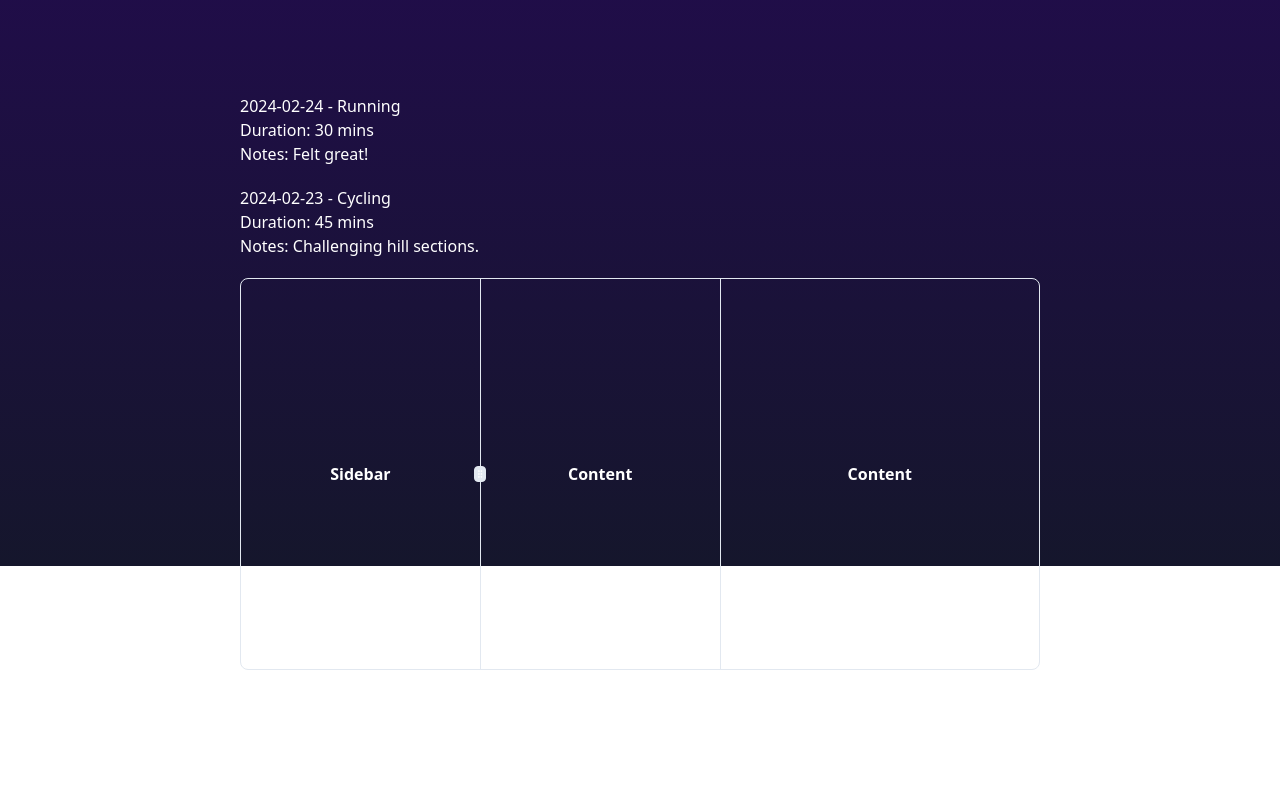
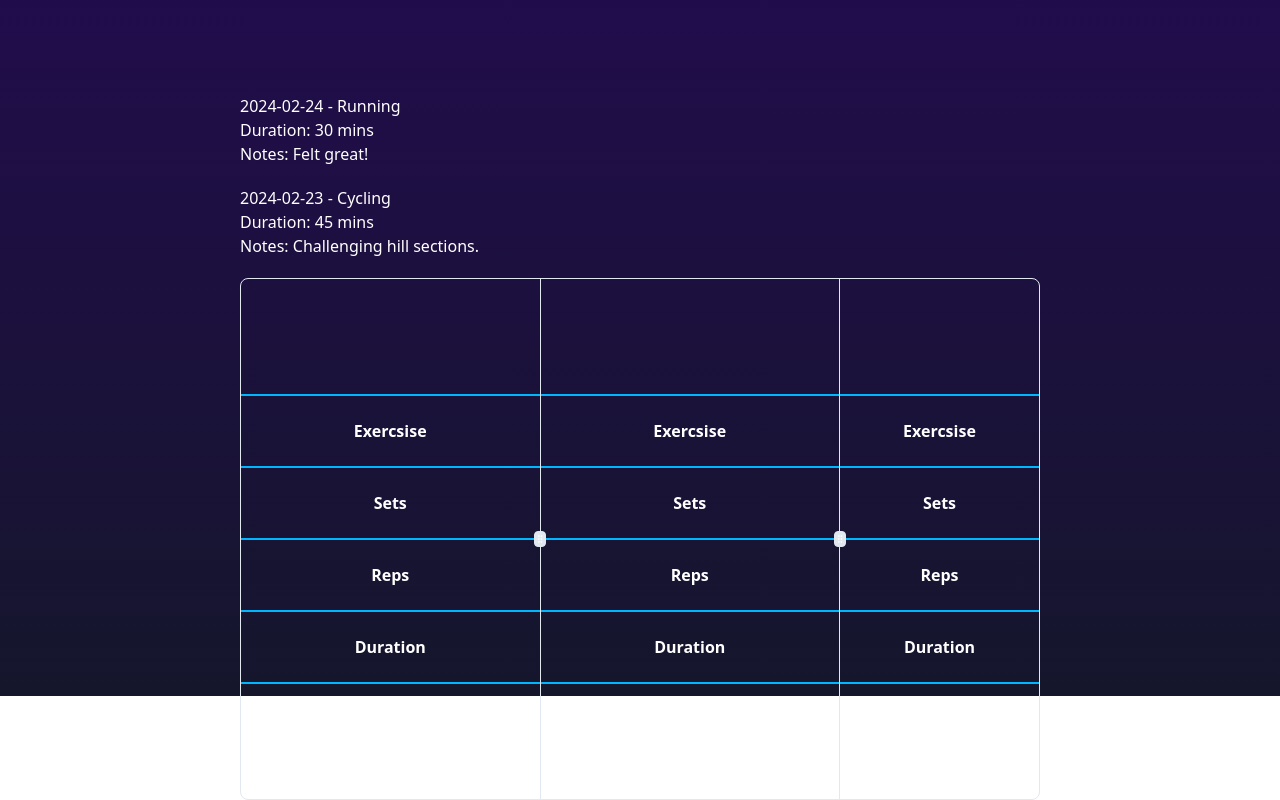
Before and after one commit to screenl/fitext-video-editor, a Next.js app: page / in a window 1280 px wide. Shown: the part 740-1540 px from the top of the page. Before the commit the page ends 1410 px from the top, so only its background shows below. Built offline with nearby package versions, Linux system fonts and the light colour scheme.

Commit message:
Timeline with styles

```diff
--- a/package.json
+++ b/package.json
@@ -35,6 +35,7 @@
     "@typescript-eslint/eslint-plugin": "^6.11.0",
     "@typescript-eslint/parser": "^6.11.0",
     "autoprefixer": "^10.4.14",
+    "daisyui": "^4.7.2",
     "eslint": "^8.54.0",
     "eslint-config-next": "^14.0.4",
     "postcss": "^8.4.31",
--- a/src/Components/TimeLineGadgets/ResizableBoxes.tsx
+++ b/src/Components/TimeLineGadgets/ResizableBoxes.tsx
@@ -11,21 +11,48 @@ export function Boxes() {
       className="min-h-52 min-w-[800px]  rounded-lg border"
     >
       <ResizablePanel defaultSize={30}>
-        <div className="flex h-full items-center justify-center p-6">
-          <span className="font-semibold">Sidebar</span>
-        </div>
-      </ResizablePanel>
-      <ResizableHandle withHandle />
-      <ResizablePanel defaultSize={30}>
-        <div className="flex h-full items-center justify-center p-6">
-          <span className="font-semibold">Content</span>
+        <div className=" flex h-full flex-col items-center justify-center ">
+          <div className="divider divider-info"></div>
+          <span className="font-semibold">Exercsise</span>
+          <div className="divider divider-info"></div>
+          <span className="font-semibold">Sets</span>
+          <div className="divider divider-info"></div>
+          <span className="font-semibold">Reps</span>
+          <div className="divider divider-info"></div>
+          <span className="font-semibold">Duration</span>
+          <div className="divider divider-info"></div>
         </div>
       </ResizablePanel>
 
-      <ResizableHandle />
-      <ResizablePanel defaultSize={40}>
-        <div className="flex h-full items-center justify-center p-6">
-          <span className="font-semibold">Content</span>
+      <ResizableHandle withHandle />
+
+      <ResizablePanel defaultSize={30}>
+        <div className=" flex h-full flex-col items-center justify-center ">
+          <div className="divider divider-info"></div>
+          <span className="font-semibold">Exercsise</span>
+          <div className="divider divider-info"></div>
+          <span className="font-semibold">Sets</span>
+          <div className="divider divider-info"></div>
+          <span className="font-semibold">Reps</span>
+          <div className="divider divider-info"></div>
+          <span className="font-semibold">Duration</span>
+          <div className="divider divider-info"></div>
+        </div>
+      </ResizablePanel>
+
+      <ResizableHandle withHandle />
+
+      <ResizablePanel defaultSize={20}>
+        <div className=" flex h-full flex-col items-center justify-center ">
+          <div className="divider divider-info"></div>
+          <span className="font-semibold">Exercsise</span>
+          <div className="divider divider-info"></div>
+          <span className="font-semibold">Sets</span>
+          <div className="divider divider-info"></div>
+          <span className="font-semibold">Reps</span>
+          <div className="divider divider-info"></div>
+          <span className="font-semibold">Duration</span>
+          <div className="divider divider-info"></div>
         </div>
       </ResizablePanel>
     </ResizablePanelGroup>
--- a/tailwind.config.ts
+++ b/tailwind.config.ts
@@ -74,7 +74,7 @@ const config = {
       },
     },
   },
-  plugins: [require("tailwindcss-animate")],
+  plugins: [require("tailwindcss-animate"), require("daisyui")],
 } satisfies Config
 
 export default config
```
Also changed, not shown: 1 other file (tests, documents, lock files or other folders).
